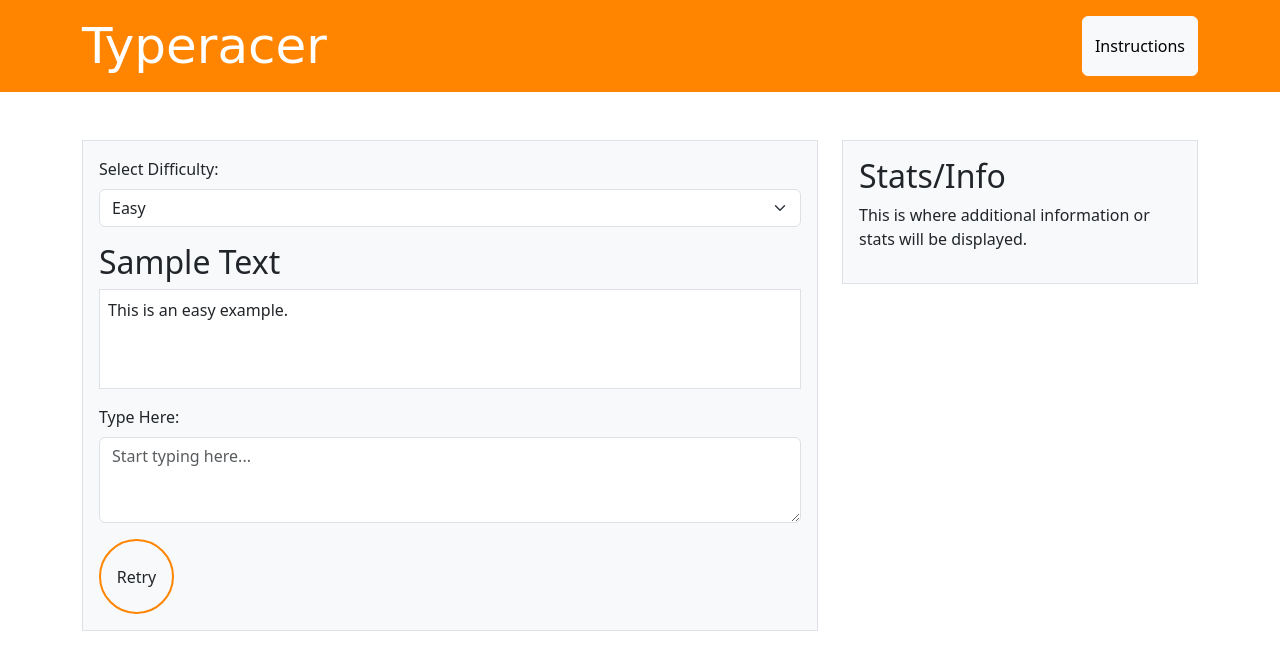
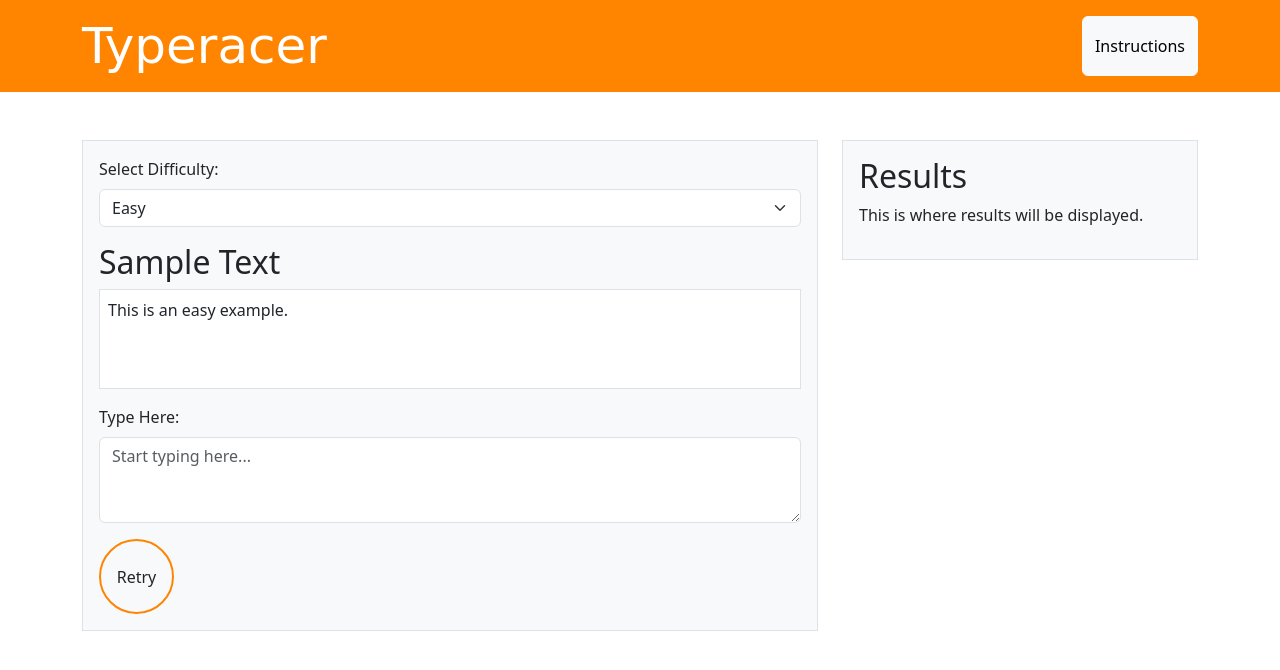
Before and after one commit to PeaJaySee/type-racer, a plain HTML site: page index.html in a window 1280 px wide. Drawn offline with nearby package versions, Linux system fonts and the light colour scheme; a web font is replaced by a local one.

Commit message:
minor alterations to results box text

```diff
--- a/assets/js/script.js
+++ b/assets/js/script.js
@@ -134,7 +134,7 @@
 function displayTestTime(timeTaken, accuracy) {
     const statsInfo = document.querySelector(".col-md-4 .p-3");
     statsInfo.innerHTML = `
-        <h2>Stats/Info</h2>
+        <h2>Results</h2>
         <p>Time taken: ${timeTaken} seconds</p>
         <p>Accuracy: ${accuracy}%</p>
     `;
--- a/index.html
+++ b/index.html
@@ -68,8 +68,8 @@
             <!-- Right Column -->
             <div class="col-12 col-md-4">
                 <div class="p-3 border bg-light">
-                    <h2>Stats/Info</h2>
-                    <p>This is where additional information or stats will be displayed.</p>
+                    <h2>Results</h2>
+                    <p>This is where results will be displayed.</p>
                 </div>
             </div>
         </div>
```
